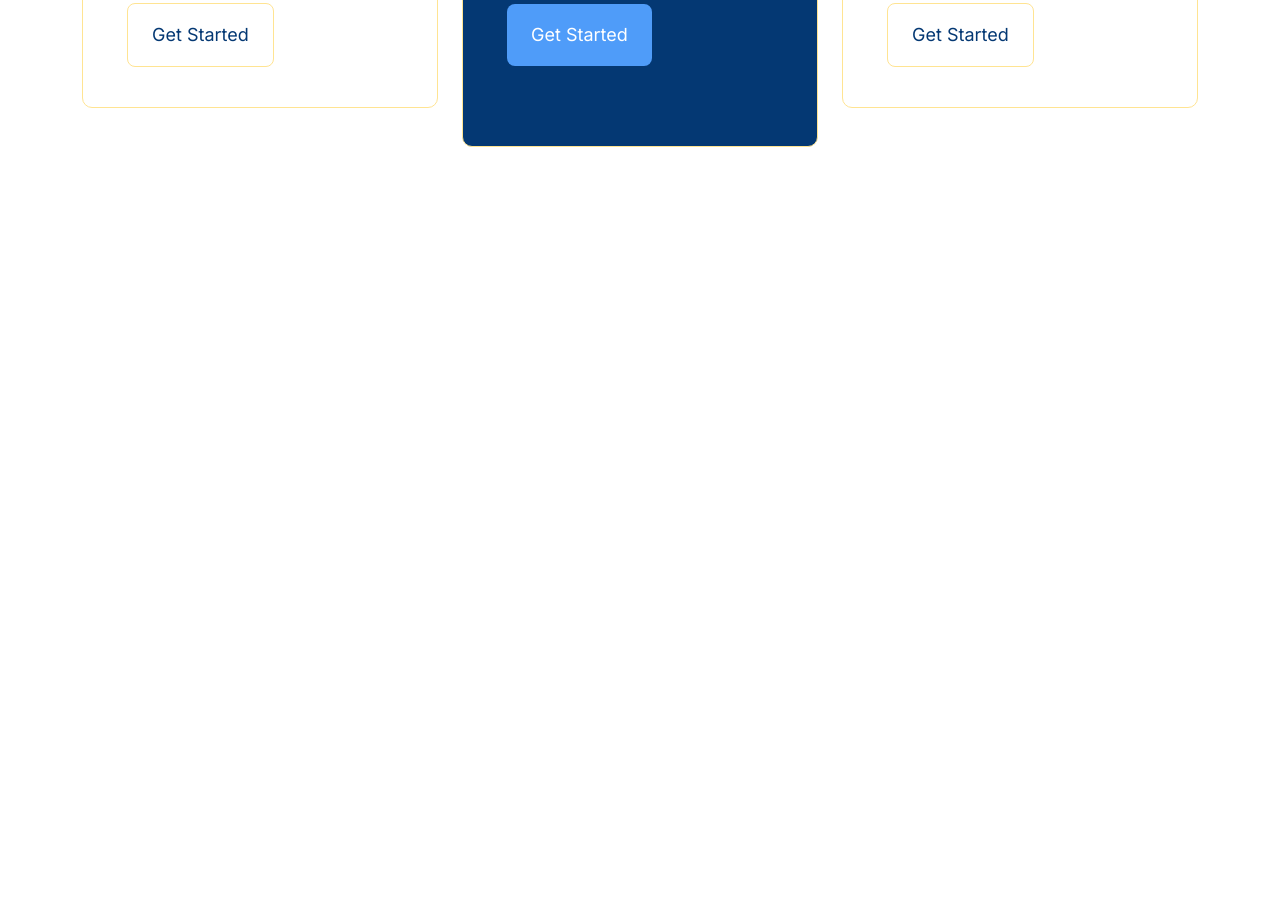
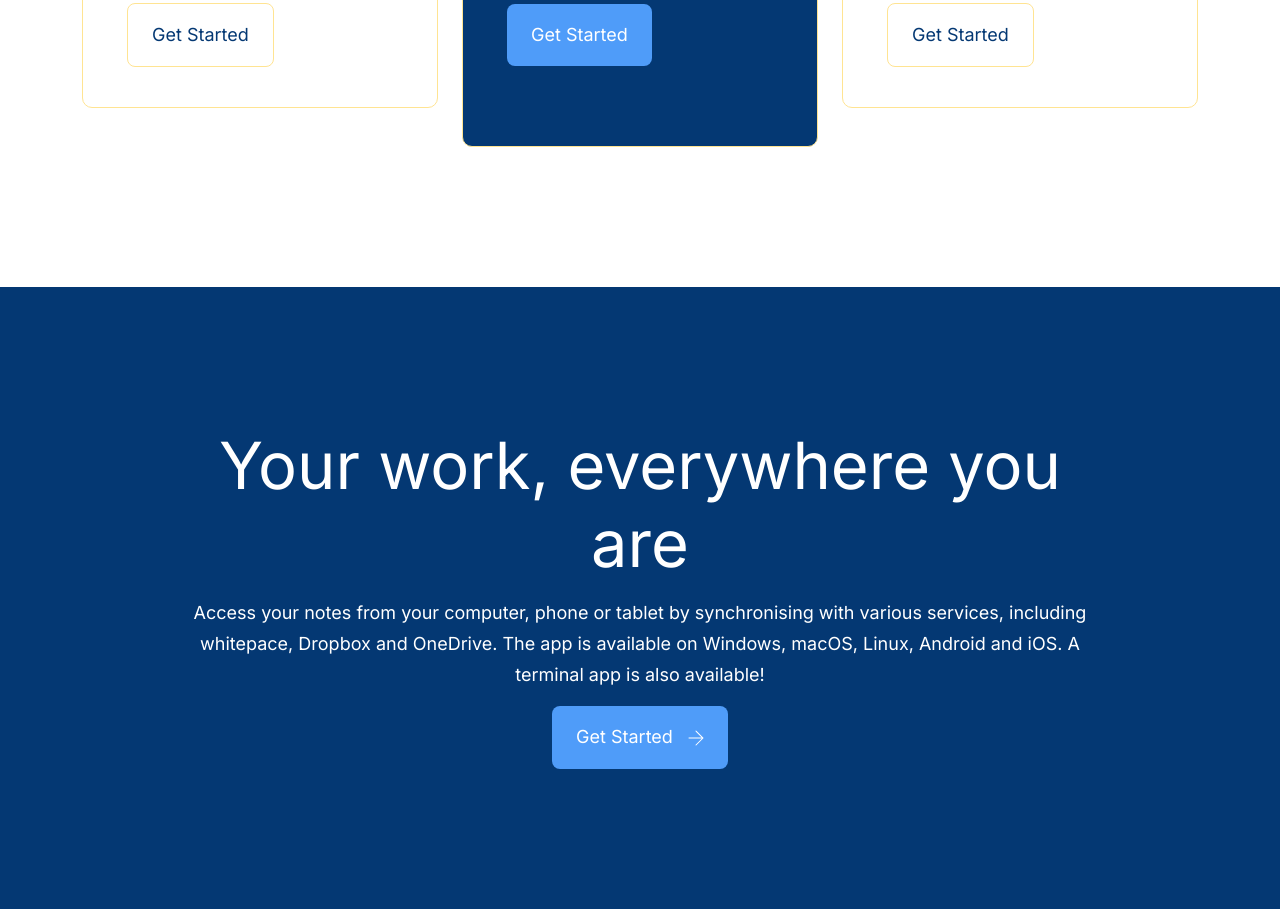
Before and after one commit to Noyonsarker/whitepeace, a plain HTML site: page index.html in a window 1280 px wide. Shown: the part 4526-5435 px from the top of the page. Before the commit the page ends 4813 px from the top, so only its background shows below. Drawn offline with nearby package versions, Linux system fonts and the light colour scheme.

Commit message:
work-area-complete

```diff
--- a/index.html
+++ b/index.html
@@ -256,6 +256,21 @@
                 </div>
             </div>
         </section>
+        <section class="your-work-section">
+            <div class="container">
+                <div class="row">
+                    <div class="col-lg-10 offset-lg-1">
+                        <div class="theme-text text-center">
+                            <h1>Your work, everywhere <span>you are</span></h1>
+                            <p>Access your notes from your computer, phone or tablet by synchronising with various services, including whitepace, Dropbox and OneDrive. The app is available on Windows, macOS, Linux, Android and iOS. A terminal app is also available!</p>
+                            <a class="nav-link theme-btn" href="#">Get Started
+                                <img src="img/Icon.png" alt="">
+                            </a>
+                        </div>
+                    </div>
+                </div>
+            </div>
+        </section>
     </main>
     <!-- !end main section -->
     <script src="https://cdn.jsdelivr.net/npm/bootstrap@5.2.2/dist/js/bootstrap.bundle.min.js"
--- a/style.css
+++ b/style.css
@@ -306,3 +306,16 @@ color: #FFE492;
         margin-bottom: 30px;
     }
 }
+/* !!! */
+.your-work-section{
+    padding: 140px 0;
+    background-color:#043873;
+    color: #fff;
+}
+.your-work-section .theme-text h1{
+    color: #FFF;
+}
+
+.your-work-section .theme-text p{
+    color: #FFF;
+}
```
Also changed, not shown: img/Element-two.png (added).
